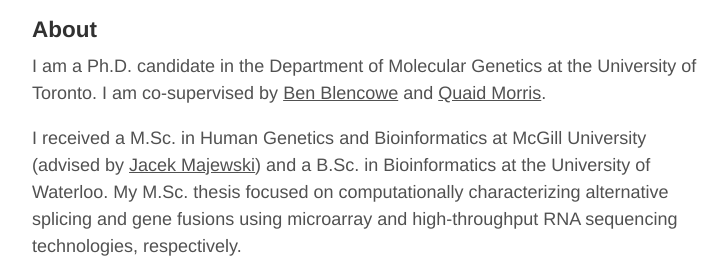
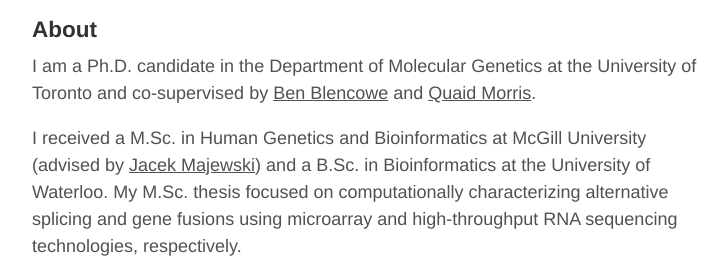
Before and after one commit to kcha/kcha.github.io, a Jekyll site: the page built from index.md, in a window 1280 px wide. Shown: the part 252-528 px from the top of the page, without its empty margins (275-1003 px from the left). Built offline with Jekyll 4.4.1, drawn with Linux system fonts in a browser that asks for light colours; nearby versions of some CDN libraries.

Commit message:
Update main page text

```diff
--- a/_sass/_type.scss
+++ b/_sass/_type.scss
@@ -16,7 +16,7 @@
 
 h2 {
   margin-top: 1rem;
-  font-size: 1.2rem;
+  font-size: 1.1rem;
 }
 
 h3 {
--- a/index.md
+++ b/index.md
@@ -8,7 +8,7 @@
 # About
 
 I am a Ph.D. candidate in the Department of Molecular Genetics at the University
-of Toronto. I am co-supervised by [Ben
+of Toronto and co-supervised by [Ben
 Blencowe](http://sites.utoronto.ca/intron) and [Quaid
 Morris](http://morrislab.med.utoronto.ca/homepage.html).
 
```
